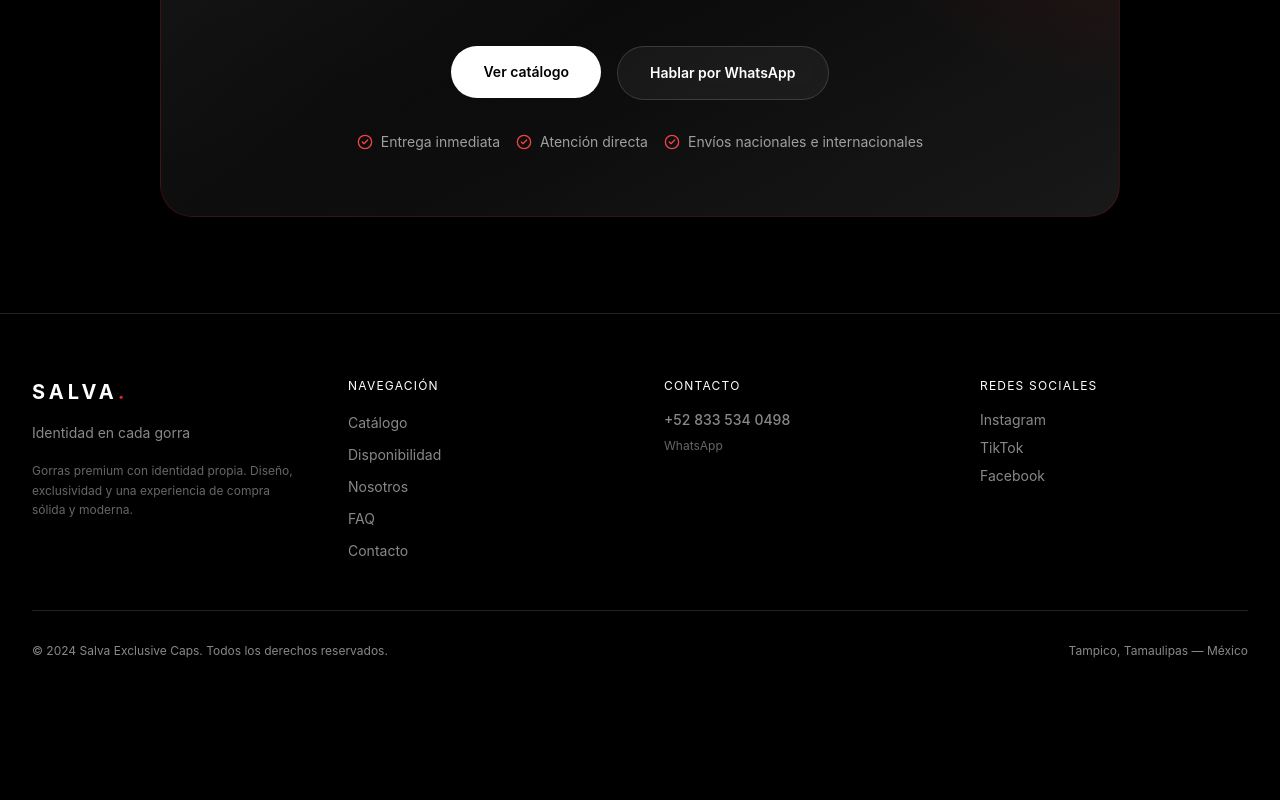
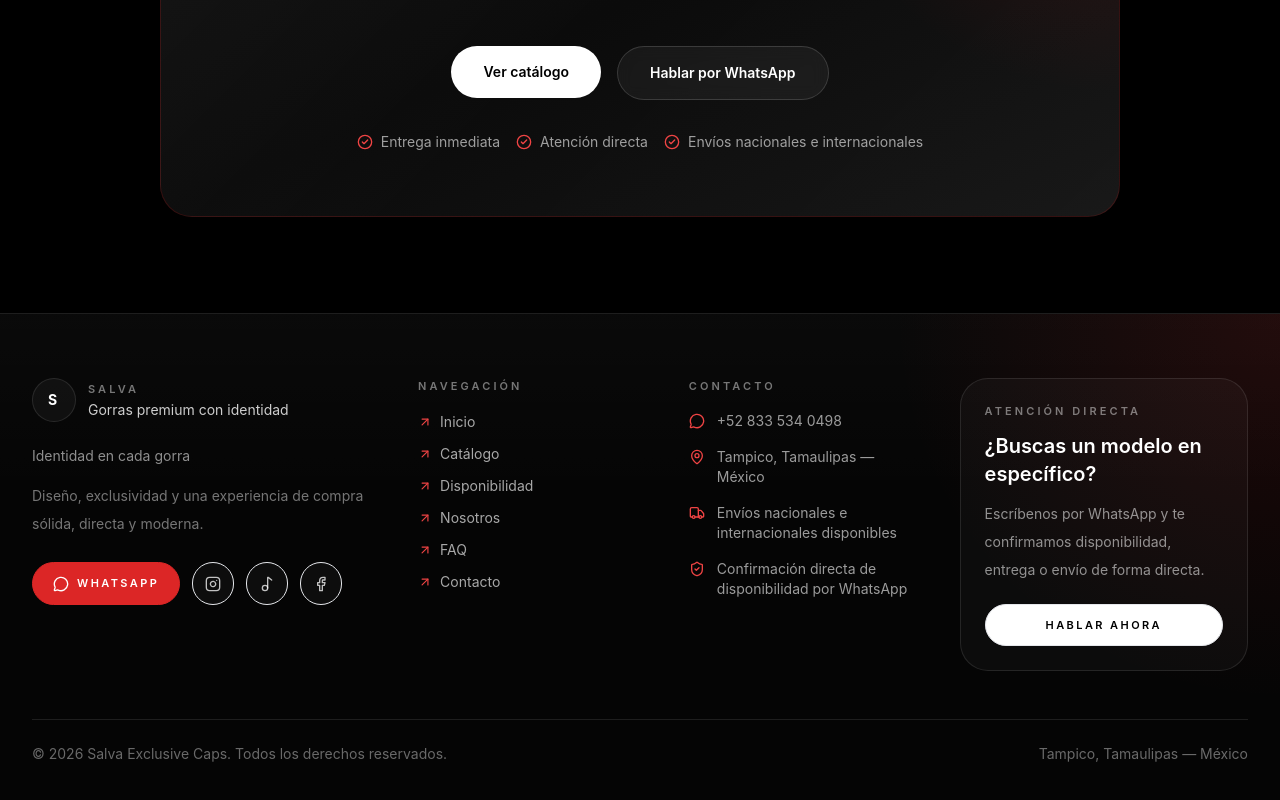
Before and after one commit to salva-ventures/salva-exclusive-caps-web, a Next.js app: page / in a window 1280 px wide. Shown: the part 6092-6892 px from the top of the page. Before the commit the page ends 6815 px from the top, so only its background shows below. Built offline with nearby package versions, Linux system fonts and the light colour scheme.

Commit message:
Refactor Footer component with animations and styles

```diff
--- a/src/components/Footer.tsx
+++ b/src/components/Footer.tsx
@@ -1,103 +1,238 @@
-import Link from 'next/link';
-import { BRAND, CONTACT } from '@/config/brand';
+"use client";
+
+import Link from "next/link";
+import { motion } from "motion/react";
+import {
+  Instagram,
+  Facebook,
+  MessageCircle,
+  ArrowUpRight,
+  MapPin,
+  Truck,
+  ShieldCheck,
+  Music2,
+} from "lucide-react";
+import { BRAND, CONTACT } from "@/config/brand";
+
+const fadeUp = {
+  hidden: { opacity: 0, y: 18 },
+  show: {
+    opacity: 1,
+    y: 0,
+    transition: {
+      duration: 0.45,
+      ease: [0.22, 1, 0.36, 1] as const,
+    },
+  },
+};
+
+const staggerContainer = {
+  hidden: {},
+  show: {
+    transition: {
+      staggerChildren: 0.07,
+    },
+  },
+};
 
 export default function Footer() {
-  const waLink = `https://wa.me/${CONTACT.whatsapp.number.replace(/\+/g, '')}?text=${encodeURIComponent(CONTACT.whatsapp.defaultMessage)}`;
+  const waLink = `https://wa.me/${CONTACT.whatsapp.number.replace(/\+/g, "")}?text=${encodeURIComponent(CONTACT.whatsapp.defaultMessage)}`;
+
+  const navLinks = [
+    { href: "/", label: "Inicio" },
+    { href: "/catalogo", label: "Catálogo" },
+    { href: "/disponibilidad", label: "Disponibilidad" },
+    { href: "/nosotros", label: "Nosotros" },
+    { href: "/faq", label: "FAQ" },
+    { href: "/contacto", label: "Contacto" },
+  ];
 
   return (
-    <footer className="bg-black border-t border-[#222] py-16 mt-auto">
-      <div className="max-w-7xl mx-auto px-4 sm:px-6 lg:px-8">
-        <div className="grid grid-cols-1 md:grid-cols-4 gap-12 mb-12">
+    <footer className="relative mt-auto overflow-hidden border-t border-white/10 bg-[#050505]">
+      <div className="absolute inset-0 bg-[radial-gradient(circle_at_top_right,rgba(220,38,38,0.12),transparent_28%),linear-gradient(to_bottom,rgba(255,255,255,0.02),transparent_35%)]" />
+
+      <motion.div
+        initial="hidden"
+        whileInView="show"
+        viewport={{ once: true, amount: 0.1 }}
+        variants={staggerContainer}
+        className="relative mx-auto max-w-7xl px-4 py-16 sm:px-6 lg:px-8"
+      >
+        <div className="grid gap-10 border-b border-white/10 pb-12 lg:grid-cols-[1.2fr_0.8fr_0.8fr_1fr]">
+          <motion.div variants={fadeUp}>
+            <div className="inline-flex items-center gap-3">
+              <div className="flex h-11 w-11 items-center justify-center rounded-full border border-white/10 bg-white/[0.04] text-sm font-bold uppercase tracking-[0.2em] text-white">
+                {BRAND.shortName.charAt(0)}
+              </div>
+
               <div>
-            <h3 className="text-white font-bold text-xl tracking-[0.2em] uppercase mb-4">
-              {BRAND.shortName}<span className="text-red-600">.</span>
-            </h3>
-            <p className="text-[#888] text-sm leading-relaxed max-w-xs mb-4">
+                <p className="text-[11px] font-semibold uppercase tracking-[0.28em] text-white/45">
+                  {BRAND.shortName}
+                </p>
+                <p className="mt-0.5 text-sm text-white/80">
+                  Gorras premium con identidad
+                </p>
+              </div>
+            </div>
+
+            <p className="mt-5 max-w-md text-sm leading-7 text-white/55">
               {BRAND.slogan}
             </p>
-            <p className="text-[#666] text-xs leading-relaxed max-w-xs">
-              Gorras premium con identidad propia. Diseño, exclusividad y una experiencia de compra sólida y moderna.
+
+            <p className="mt-3 max-w-md text-sm leading-7 text-white/45">
+              Diseño, exclusividad y una experiencia de compra sólida, directa y moderna.
             </p>
+
+            <div className="mt-6 flex flex-wrap gap-3">
+              <motion.a
+                whileHover={{ y: -2 }}
+                whileTap={{ scale: 0.98 }}
+                href={waLink}
+                target="_blank"
+                rel="noopener noreferrer"
+                className="inline-flex items-center justify-center gap-2 rounded-full border border-red-600 bg-red-600 px-5 py-3 text-[11px] font-semibold uppercase tracking-[0.22em] text-white transition-all duration-300 hover:bg-red-700"
+              >
+                <MessageCircle className="h-4 w-4" />
+                WhatsApp
+              </motion.a>
+
+              <motion.a
+                whileHover={{ y: -2 }}
+                whileTap={{ scale: 0.98 }}
+                href={CONTACT.social.instagramUrl}
+                target="_blank"
+                rel="noopener noreferrer"
+                className="inline-flex items-center justify-center rounded-full border border-white/12 bg-white/[0.03] p-3 text-white/75 transition-all duration-300 hover:border-white/25 hover:text-white"
+                aria-label="Instagram"
+              >
+                <Instagram className="h-4 w-4" />
+              </motion.a>
+
+              <motion.a
+                whileHover={{ y: -2 }}
+                whileTap={{ scale: 0.98 }}
+                href={CONTACT.social.tiktokUrl}
+                target="_blank"
+                rel="noopener noreferrer"
+                className="inline-flex items-center justify-center rounded-full border border-white/12 bg-white/[0.03] p-3 text-white/75 transition-all duration-300 hover:border-white/25 hover:text-white"
+                aria-label="TikTok"
+              >
+                <Music2 className="h-4 w-4" />
+              </motion.a>
+
+              <motion.a
+                whileHover={{ y: -2 }}
+                whileTap={{ scale: 0.98 }}
+                href={CONTACT.social.facebookUrl}
+                target="_blank"
+                rel="noopener noreferrer"
+                className="inline-flex items-center justify-center rounded-full border border-white/12 bg-white/[0.03] p-3 text-white/75 transition-all duration-300 hover:border-white/25 hover:text-white"
+                aria-label="Facebook"
+              >
+                <Facebook className="h-4 w-4" />
+              </motion.a>
             </div>
-          <div>
-            <h4 className="text-white text-xs tracking-widest uppercase mb-4">Navegación</h4>
-            <ul className="space-y-2">
-              {[
-                { href: '/catalogo', label: 'Catálogo' },
-                { href: '/disponibilidad', label: 'Disponibilidad' },
-                { href: '/nosotros', label: 'Nosotros' },
-                { href: '/faq', label: 'FAQ' },
-                { href: '/contacto', label: 'Contacto' },
-              ].map(link => (
-                <li key={link.href}>
-                  <Link href={link.href} className="text-[#888] text-sm hover:text-white transition-colors">
-                    {link.label}
+          </motion.div>
+
+          <motion.div variants={fadeUp}>
+            <p className="mb-4 text-[11px] font-semibold uppercase tracking-[0.28em] text-white/45">
+              Navegación
+            </p>
+
+            <div className="space-y-2">
+              {navLinks.map((item) => (
+                <motion.div
+                  key={item.href}
+                  whileHover={{ x: 4 }}
+                  transition={{ duration: 0.18 }}
+                >
+                  <Link
+                    href={item.href}
+                    className="inline-flex items-center gap-2 text-sm text-white/65 transition-colors duration-300 hover:text-white"
+                  >
+                    <ArrowUpRight className="h-3.5 w-3.5 text-red-500" />
+                    {item.label}
                   </Link>
-                </li>
+                </motion.div>
               ))}
-            </ul>
             </div>
-          <div>
-            <h4 className="text-white text-xs tracking-widest uppercase mb-4">Contacto</h4>
-            <ul className="space-y-2 text-[#888] text-sm">
-              <li>
+          </motion.div>
+
+          <motion.div variants={fadeUp}>
+            <p className="mb-4 text-[11px] font-semibold uppercase tracking-[0.28em] text-white/45">
+              Contacto
+            </p>
+
+            <div className="space-y-4">
+              <div className="flex items-start gap-3 text-sm text-white/60">
+                <MessageCircle className="mt-0.5 h-4 w-4 shrink-0 text-red-500" />
                 <a
                   href={waLink}
                   target="_blank"
                   rel="noopener noreferrer"
-                  className="hover:text-white transition-colors font-medium"
+                  className="transition-colors duration-300 hover:text-white"
                 >
                   {CONTACT.whatsapp.displayNumber}
                 </a>
-              </li>
-              <li className="text-xs text-[#666]">WhatsApp</li>
-            </ul>
               </div>
-          <div>
-            <h4 className="text-white text-xs tracking-widest uppercase mb-4">Redes Sociales</h4>
-            <ul className="space-y-2 text-[#888] text-sm">
-              <li>
-                <a
-                  href={CONTACT.social.instagramUrl}
+
+              <div className="flex items-start gap-3 text-sm text-white/60">
+                <MapPin className="mt-0.5 h-4 w-4 shrink-0 text-red-500" />
+                <span>Tampico, Tamaulipas — México</span>
+              </div>
+
+              <div className="flex items-start gap-3 text-sm text-white/60">
+                <Truck className="mt-0.5 h-4 w-4 shrink-0 text-red-500" />
+                <span>Envíos nacionales e internacionales disponibles</span>
+              </div>
+
+              <div className="flex items-start gap-3 text-sm text-white/60">
+                <ShieldCheck className="mt-0.5 h-4 w-4 shrink-0 text-red-500" />
+                <span>Confirmación directa de disponibilidad por WhatsApp</span>
+              </div>
+            </div>
+          </motion.div>
+
+          <motion.div variants={fadeUp}>
+            <div className="rounded-[1.75rem] border border-white/10 bg-white/[0.03] p-6">
+              <p className="text-[11px] font-semibold uppercase tracking-[0.28em] text-white/45">
+                Atención directa
+              </p>
+
+              <h3 className="mt-3 text-xl font-semibold text-white">
+                ¿Buscas un modelo en específico?
+              </h3>
+
+              <p className="mt-3 text-sm leading-7 text-white/55">
+                Escríbenos por WhatsApp y te confirmamos disponibilidad, entrega
+                o envío de forma directa.
+              </p>
+
+              <motion.a
+                whileHover={{ y: -2 }}
+                whileTap={{ scale: 0.98 }}
+                href={waLink}
                 target="_blank"
                 rel="noopener noreferrer"
-                  className="hover:text-white transition-colors"
+                className="mt-5 inline-flex w-full items-center justify-center rounded-full border border-white/12 bg-white px-5 py-3 text-[11px] font-semibold uppercase tracking-[0.22em] text-black transition-all duration-300 hover:bg-white/90"
               >
-                  Instagram
-                </a>
-              </li>
-              <li>
-                <a
-                  href={CONTACT.social.tiktokUrl}
-                  target="_blank"
-                  rel="noopener noreferrer"
-                  className="hover:text-white transition-colors"
+                Hablar ahora
+              </motion.a>
+            </div>
+          </motion.div>
+        </div>
+
+        <motion.div
+          variants={fadeUp}
+          className="flex flex-col gap-4 pt-6 text-sm text-white/40 md:flex-row md:items-center md:justify-between"
         >
-                  TikTok
-                </a>
-              </li>
-              <li>
-                <a
-                  href={CONTACT.social.facebookUrl}
-                  target="_blank"
-                  rel="noopener noreferrer"
-                  className="hover:text-white transition-colors"
-                >
-                  Facebook
-                </a>
-              </li>
-            </ul>
-          </div>
-        </div>
-        <div className="border-t border-[#222] pt-8 flex flex-col md:flex-row justify-between items-center gap-4">
-          <p className="text-[#888] text-xs">
-            © 2024 {BRAND.name}. Todos los derechos reservados.
+          <p>
+            © {new Date().getFullYear()} {BRAND.name}. Todos los derechos reservados.
           </p>
-          <p className="text-[#888] text-xs">
-            Tampico, Tamaulipas — México
-          </p>
-        </div>
-      </div>
+
+          <p>Tampico, Tamaulipas — México</p>
+        </motion.div>
+      </motion.div>
     </footer>
   );
 }
```
Lines whose indentation alone changed are shown as unchanged.
